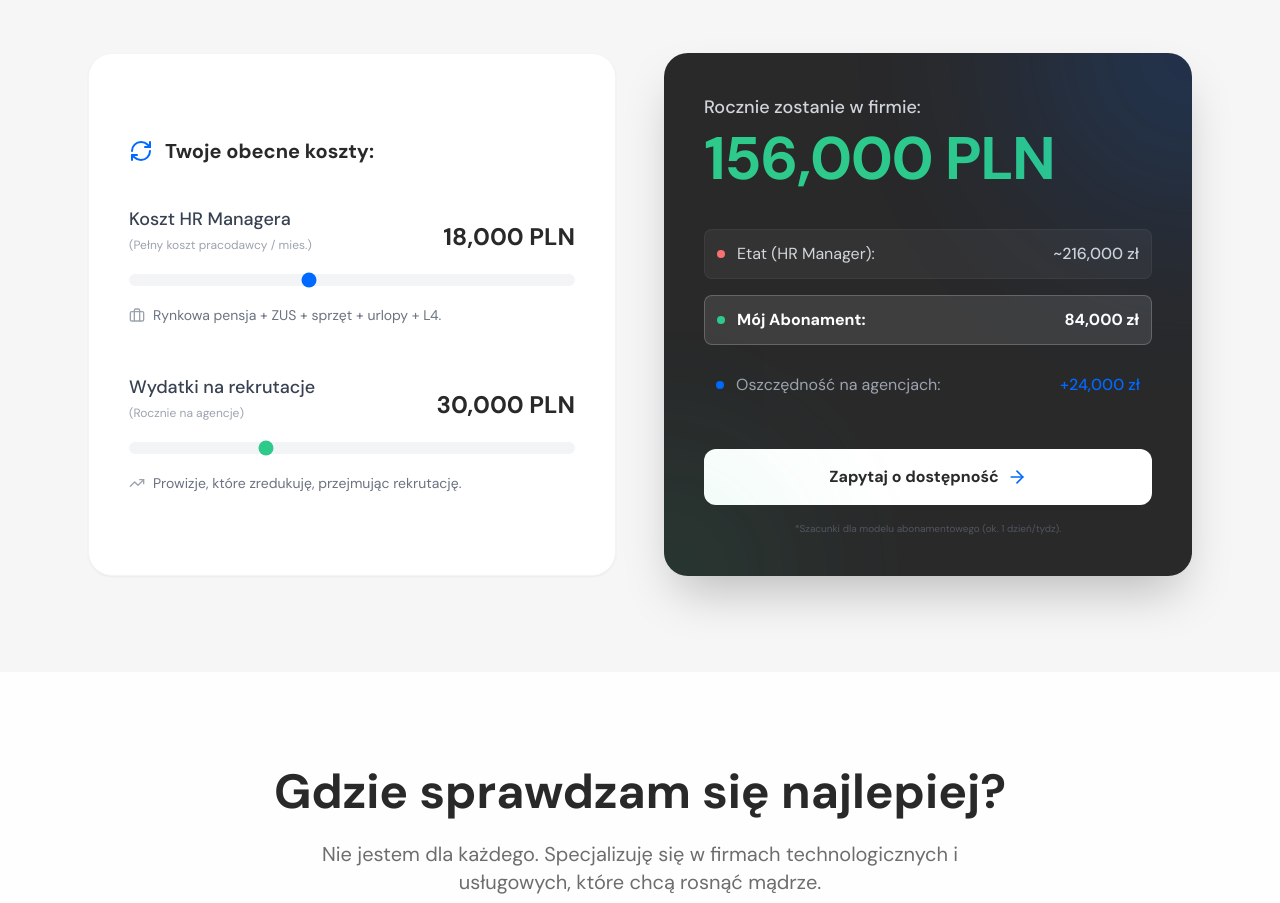
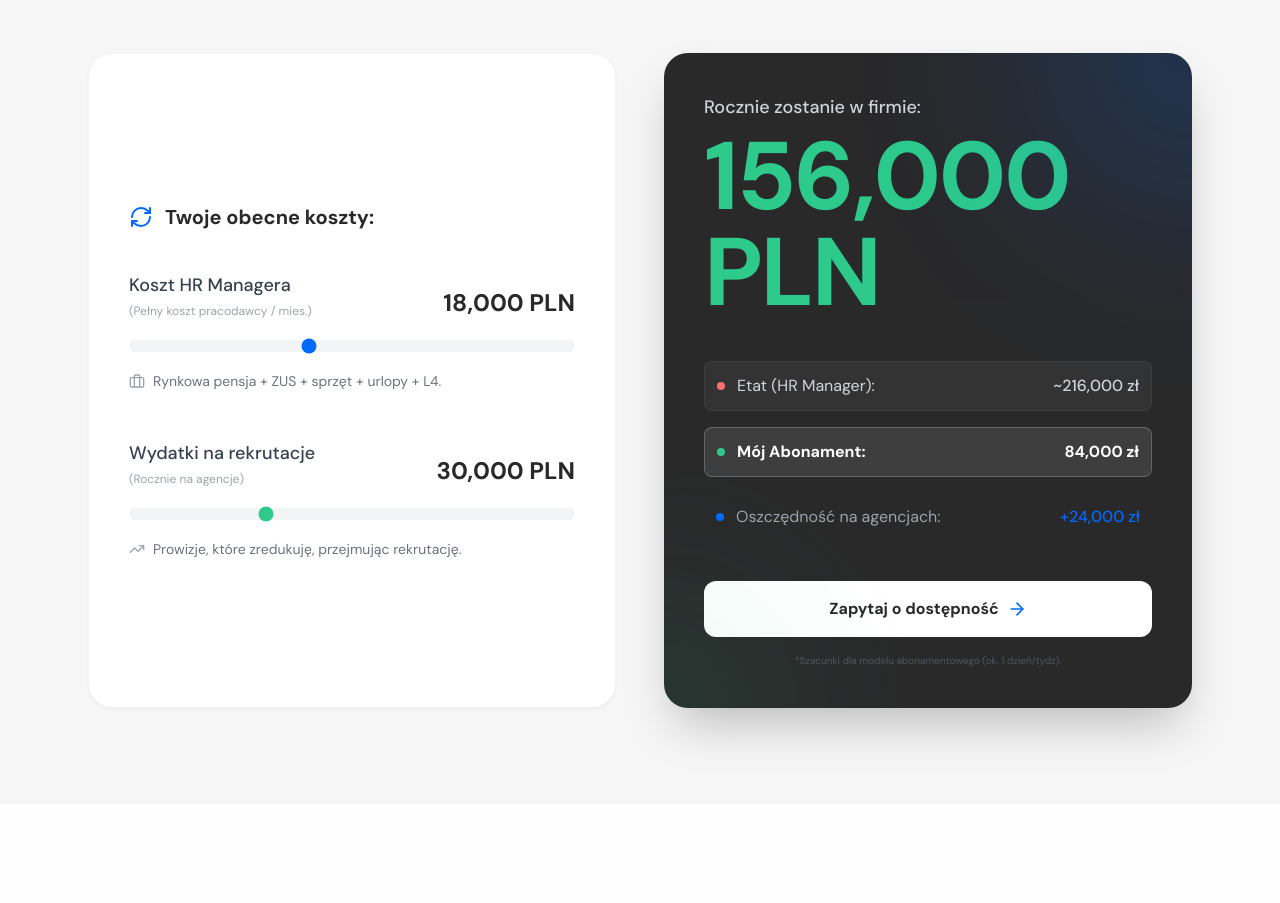
Before and after one commit to mocher1/moch.consulting2, a React (Vite) app: page / in a window 1280 px wide. Shown: the part 2240-3143 px from the top of the page. Built offline with nearby package versions, Linux system fonts and the light colour scheme; a web font is replaced by a local one.

Commit message:
Updated SavingsCalculator.tsx

```diff
--- a/src/components/SavingsCalculator.tsx
+++ b/src/components/SavingsCalculator.tsx
@@ -109,7 +109,7 @@ const SavingsCalculator = () => {
 
             <div>
               <h3 className="text-lg font-medium text-gray-300 mb-2">Rocznie zostanie w firmie:</h3>
-              <div className="text-5xl md:text-6xl font-bold text-mind-green mb-10 tracking-tight">
+              <div className="text-5xl md:text-8xl font-bold text-mind-green mb-10 tracking-tight">
                 {totalSavings > 0 ? totalSavings.toLocaleString() : 0} PLN
               </div>
 
```
